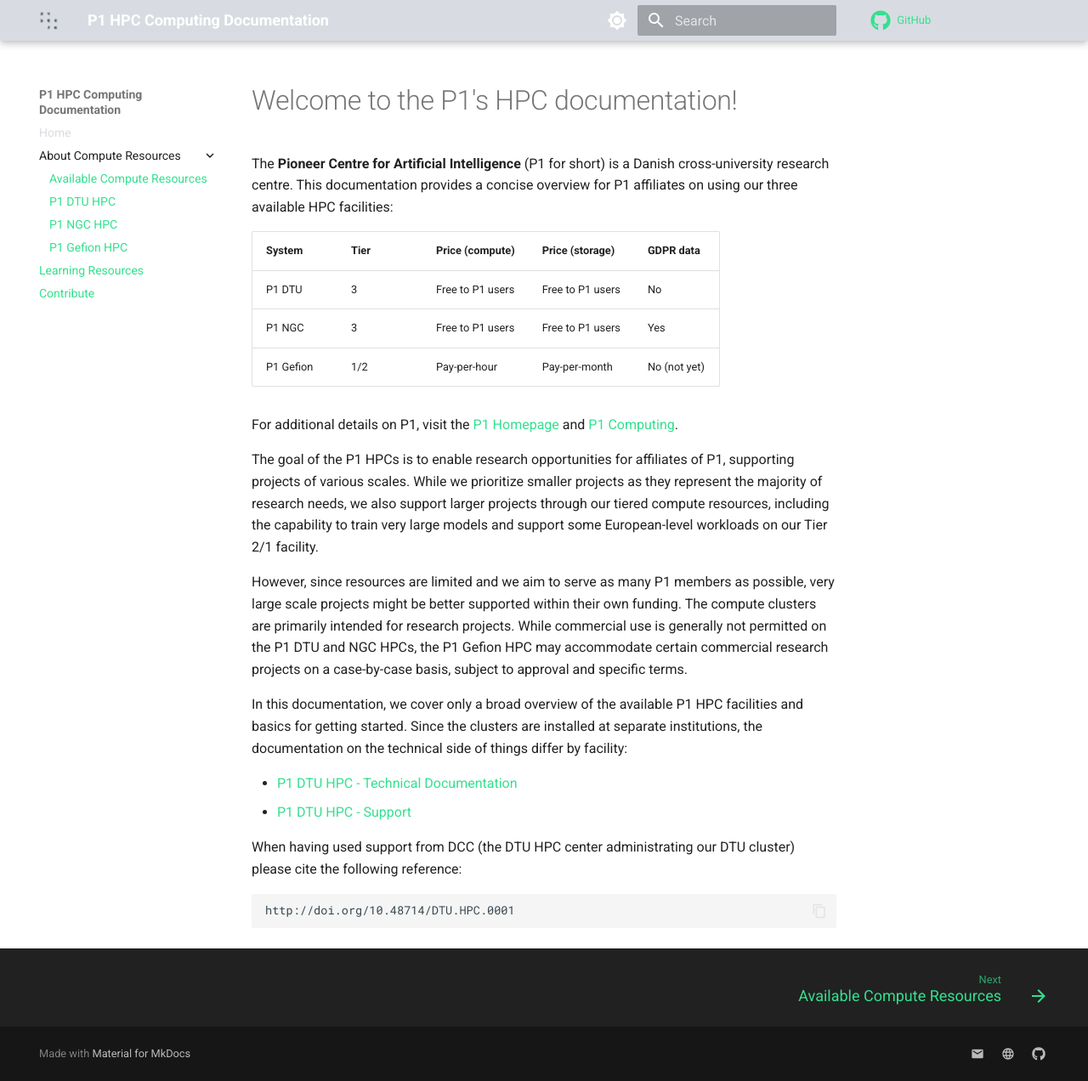
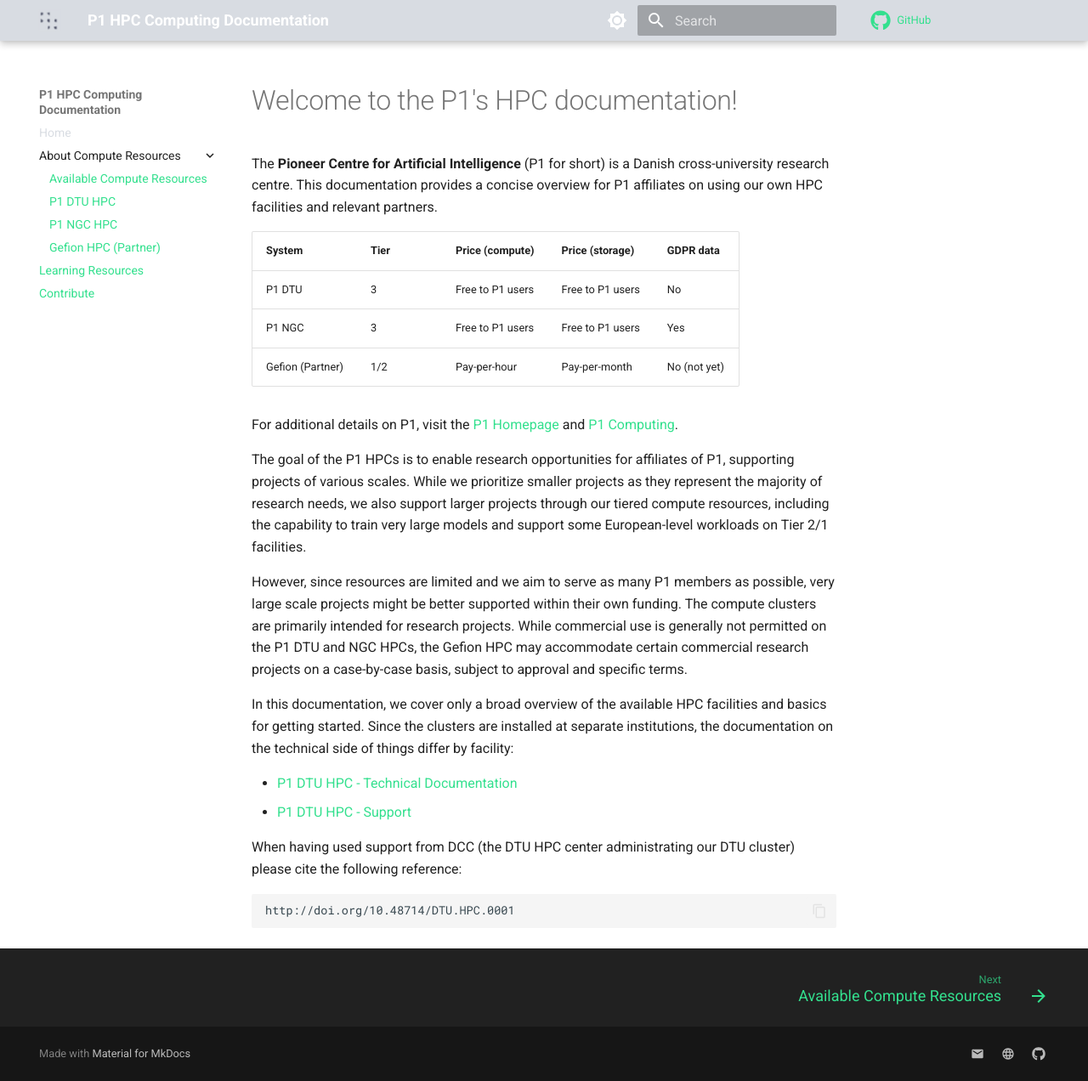
Before and after one commit to Pioneer-Centre-for-AI/p1-compute-documentation, an MkDocs documentation site: the page built from docs/index.md, in a window 1280 px wide and 1272 px high. Shown: the whole window at 85% size. Built offline with MkDocs 1.6.1 and Material for MkDocs 9.7.7, drawn with Linux system fonts in a browser that asks for light colours; comment, search, counter and statistics services are not loaded.

Commit message:
Gefion is not a P1 official HPC, but still relevant to mention

```diff
--- a/docs/index.md
+++ b/docs/index.md
@@ -1,20 +1,20 @@
 # Welcome to the P1's HPC documentation!
 
-The **Pioneer Centre for Artificial Intelligence** (P1 for short) is a Danish cross-university research centre. This documentation provides a concise overview for P1 affiliates on using our three available HPC facilities:
+The **Pioneer Centre for Artificial Intelligence** (P1 for short) is a Danish cross-university research centre. This documentation provides a concise overview for P1 affiliates on using our own HPC facilities and relevant partners.
 
 | System    | Tier | Price (compute)  | Price (storage)  | GDPR data    |
 | --------- | ---- | ---------------- | ---------------- | ------------ |
 | P1 DTU    | 3    | Free to P1 users | Free to P1 users | No           |
 | P1 NGC    | 3    | Free to P1 users | Free to P1 users | Yes          |
-| P1 Gefion | 1/2  | Pay-per-hour     | Pay-per-month    | No (not yet) |
+| Gefion (Partner)    | 1/2  | Pay-per-hour     | Pay-per-month    | No (not yet) |
 
 For additional details on P1, visit the [P1 Homepage](https://www.aicentre.dk/) and [P1 Computing](https://www.aicentre.dk/computing).
 
-The goal of the P1 HPCs is to enable research opportunities for affiliates of P1, supporting projects of various scales. While we prioritize smaller projects as they represent the majority of research needs, we also support larger projects through our tiered compute resources, including the capability to train very large models and support some European-level workloads on our Tier 2/1 facility.
+The goal of the P1 HPCs is to enable research opportunities for affiliates of P1, supporting projects of various scales. While we prioritize smaller projects as they represent the majority of research needs, we also support larger projects through our tiered compute resources, including the capability to train very large models and support some European-level workloads on Tier 2/1 facilities.
 
-However, since resources are limited and we aim to serve as many P1 members as possible, very large scale projects might be better supported within their own funding. The compute clusters are primarily intended for research projects. While commercial use is generally not permitted on the P1 DTU and NGC HPCs, the P1 Gefion HPC may accommodate certain commercial research projects on a case-by-case basis, subject to approval and specific terms.
+However, since resources are limited and we aim to serve as many P1 members as possible, very large scale projects might be better supported within their own funding. The compute clusters are primarily intended for research projects. While commercial use is generally not permitted on the P1 DTU and NGC HPCs, the Gefion HPC may accommodate certain commercial research projects on a case-by-case basis, subject to approval and specific terms.
 
-In this documentation, we cover only a broad overview of the available P1 HPC facilities and basics for getting started. Since the clusters are installed at separate institutions, the documentation on the technical side of things differ by facility:
+In this documentation, we cover only a broad overview of the available HPC facilities and basics for getting started. Since the clusters are installed at separate institutions, the documentation on the technical side of things differ by facility:
 
 - [P1 DTU HPC - Technical Documentation](https://www.hpc.dtu.dk/?page_id=5028)
 - [P1 DTU HPC - Support](https://www.hpc.dtu.dk)
--- a/mkdocs.yaml
+++ b/mkdocs.yaml
@@ -82,6 +82,6 @@
       - about.md
       - P1 DTU HPC: 01_p1_dtu_hpc.md
       - P1 NGC HPC: 02_p1_ngc_hpc.md
-      - P1 Gefion HPC: 03_p1_gefion_hpc.md
+      - Gefion HPC (Partner): 03_p1_gefion_hpc.md
   - Learning Resources: 04_learning_resources.md
   - Contribute: 05_contribute.md
```
Also changed, not shown: docs/01_p1_dtu_hpc.md (+6 -5 lines), docs/03_p1_gefion_hpc.md (+3 -3 lines), docs/about.md (+2 -2 lines).
